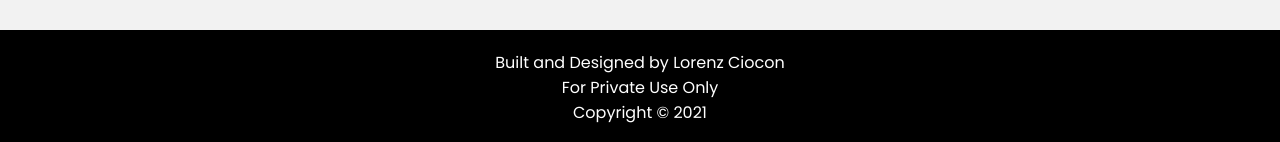
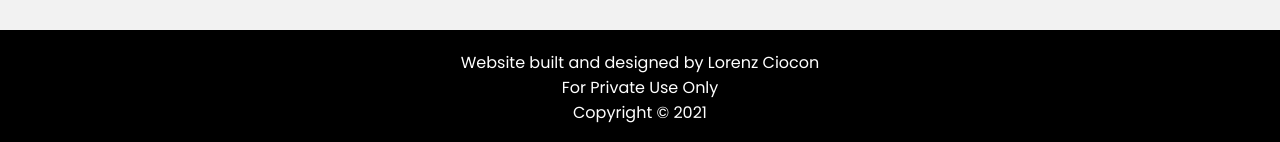
Before and after one commit to liliput35/dodasfarmV2, a plain HTML site: page index.html in a window 1280 px wide. Shown: the part 2714-2856 px from the top of the page. Drawn offline with Linux system fonts and the light colour scheme.

Commit message:
Update index.html

```diff
--- a/index.html
+++ b/index.html
@@ -81,7 +81,7 @@ Aside from the amenities Doda's Farm has to offer, you'll never get tired of the
 
     <footer>
       <div class="container">
-        <p>Built and Designed by Lorenz Ciocon<br>For Private Use Only <br> Copyright &copy; 2021</p>
+        <p>Website built and designed by Lorenz Ciocon<br>For Private Use Only <br> Copyright &copy; 2021</p>
       </div>
     </footer>
 
```
